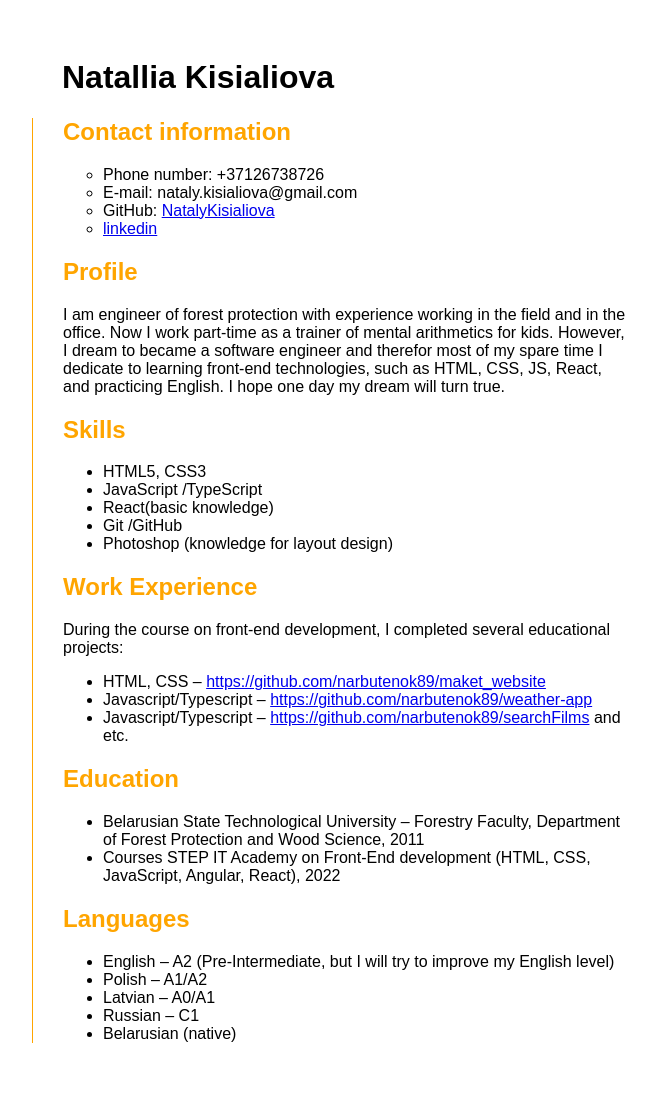
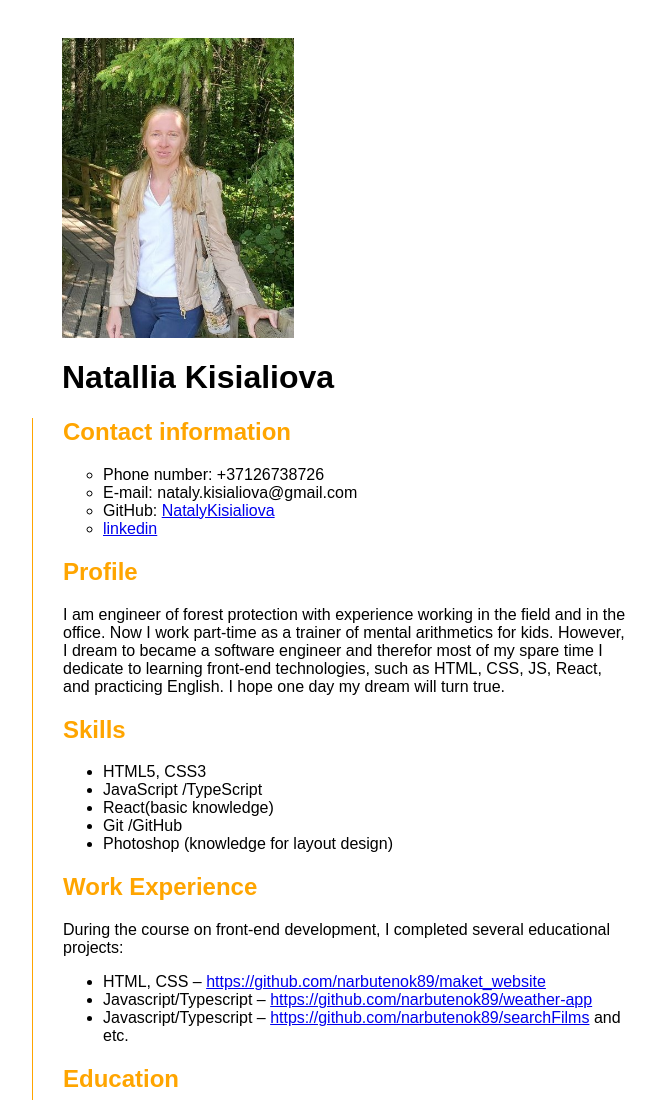
Before and after one commit to NatalyKisialiova/rsschool-cv, a plain HTML site: page index.html in a window 1280 px wide. Shown: the top 1100 px of the page, without its empty margins (308-964 px from the left). Drawn offline with Linux system fonts and the light colour scheme.

Commit message:
feat: add photo

```diff
--- a/index.html
+++ b/index.html
@@ -9,7 +9,9 @@
 <body>
     <div class="container">
         <div class="header">
-            <div class="image"></div>
+            <div class="image">
+                <img src="photo.jpg" />
+            </div>
             <h1>Natallia Kisialiova</h1>
         </div>
         <div class="main-information">
--- a/style.css
+++ b/style.css
@@ -19,3 +19,11 @@ h2{
 .contact-information{
     list-style-type: circle;
 }
+.image{
+    height: 300px;
+    padding-left: 30px;
+}
+img{
+    height: 100%;
+    object-fit: cover;
+}
```
Also changed, not shown: photo.jpg (added).
